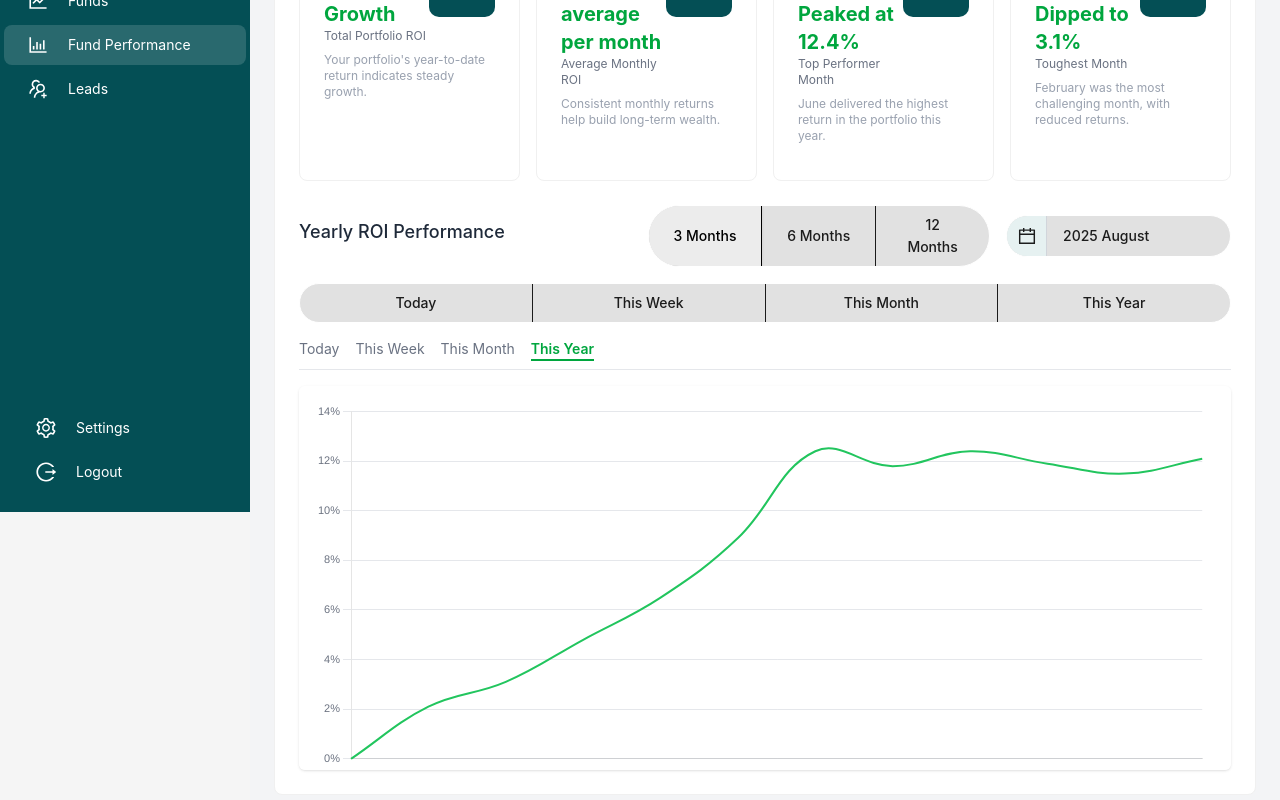
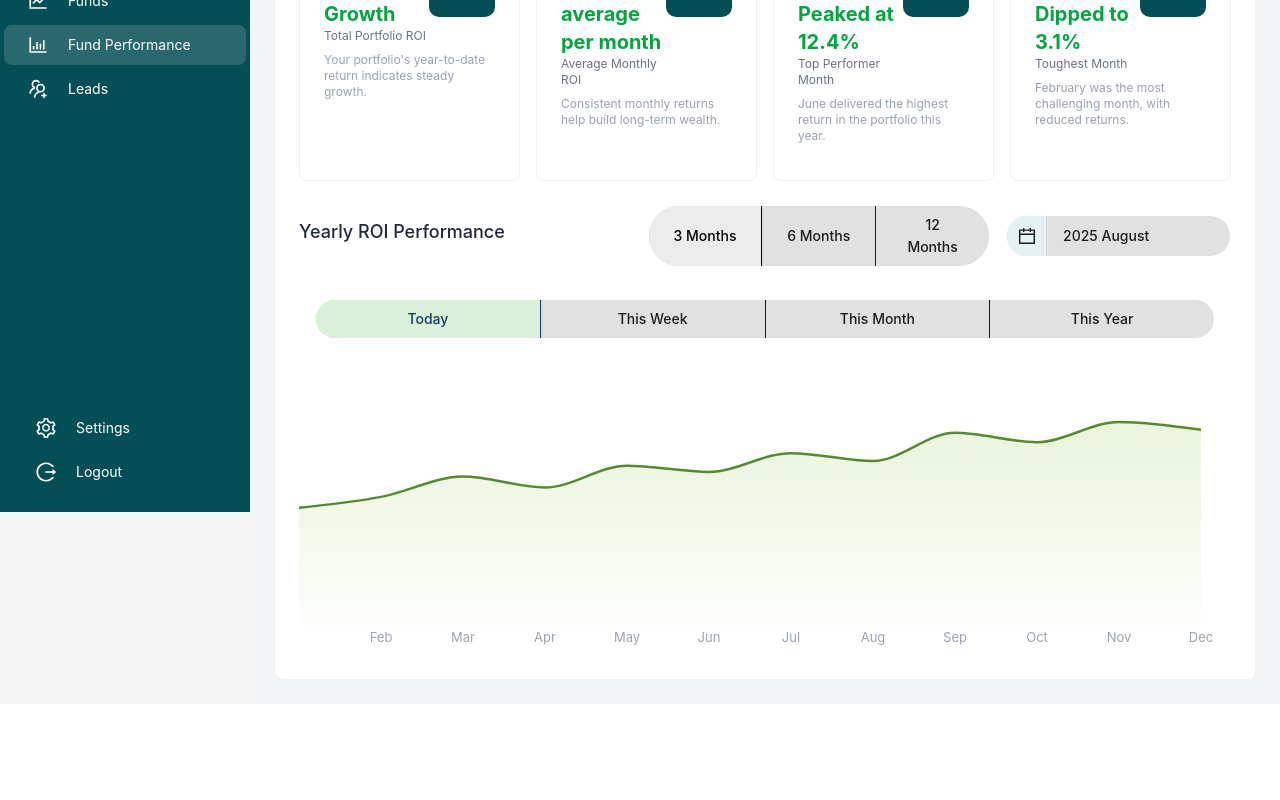
Before and after one commit to ajaykumavat0815/Alteia, a React (Vite) app: page /portfolioROI in a window 1280 px wide. Shown: the part 288-1088 px from the top of the page. After the commit the page ends 992 px from the top, so only its background shows below. Built offline with nearby package versions, Linux system fonts and the light colour scheme.

Commit message:
Add graph css

```diff
--- a/package.json
+++ b/package.json
@@ -17,7 +17,8 @@
     "react-chartjs-2": "^5.3.0",
     "react-dom": "^19.1.1",
     "react-icons": "^5.5.0",
-    "react-router-dom": "^7.9.1"
+    "react-router-dom": "^7.9.1",
+    "recharts": "^3.2.1"
   },
   "devDependencies": {
     "@eslint/js": "^9.35.0",
--- a/src/common/PortfolioChartSection.jsx
+++ b/src/common/PortfolioChartSection.jsx
@@ -33,39 +33,31 @@ const PortfolioChartSection = ({
         </div>
       </div>
 
-      {/* Period Selector */}
-      <div className="mb-4">
-        <TimePeriodSelector
-          defaultDate={selection.date}
-          onSelectionChange={setSelection}
-          periods={periods}
-          periodSelectorWidth="100%"
-          activePeriodTextColor="#14db4cff"
-        />
-      </div>
-
-      {/* Range Filter */}
-      <div className="flex flex-wrap gap-4 mb-4 border-b border-gray-200 pb-2">
-        {rangeFilters.map((label) => (
-          <span
-            key={label}
-            onClick={() => onRangeChange && onRangeChange(label)}
-            className={`text-sm cursor-pointer ${
-              label === activeRange
-                ? "text-green-600 font-semibold border-b-2 border-green-600"
-                : "text-gray-500"
-            }`}
-          >
-            {label}
-          </span>
-        ))}
-      </div>
-
-      {/* Chart */}
-      <div className="w-full h-72 sm:h-80 md:h-96 bg-white p-4 rounded-md shadow-sm overflow-x-auto">
-        <RoiChart roiData={roiData} months={months} />
-      </div>
+      <RoiChart
+        title="Yearly ROI Performance"
+        periods={["Today", "This Week", "This Month", "This Year"]}
+        data={[
+          { month: "Jan", roi: 7.5 },
+          { month: "Feb", roi: 8.2 },
+          { month: "Mar", roi: 9.5 },
+          { month: "Apr", roi: 8.8 },
+          { month: "May", roi: 10.2 },
+          { month: "Jun", roi: 9.8 },
+          { month: "Jul", roi: 11.0 },
+          { month: "Aug", roi: 10.5 },
+          { month: "Sep", roi: 12.3 },
+          { month: "Oct", roi: 11.7 },
+          { month: "Nov", roi: 13.0 },
+          { month: "Dec", roi: 12.5 },
+        ]}
+        xDataKey="month"
+        yDataKey="roi"
+        gradientColor="#8BC34A"
+        lineColor="#558B2F"
+        height={300}
+      />
     </div>
+    // </div>
   );
 };
 
--- a/src/common/RoiChart.jsx
+++ b/src/common/RoiChart.jsx
@@ -1,89 +1,136 @@
-import React from "react";
-import { Line } from "react-chartjs-2";
+import React, { useState } from "react";
 import {
-  Chart as ChartJS,
-  CategoryScale,
-  LinearScale,
-  PointElement,
-  LineElement,
-  Title,
+  AreaChart,
+  Area,
+  XAxis,
+  YAxis,
   Tooltip,
-} from "chart.js";
+  ResponsiveContainer,
+} from "recharts";
+import TimePeriodSelector from "./TimePeriodSelector";
+import { Tabs } from "antd";
 
-ChartJS.register(
-  CategoryScale,
-  LinearScale,
-  PointElement,
-  LineElement,
-  Title,
-  Tooltip
-);
+const RoiChart = ({
+  title = "ROI Chart",
+  data = [],
+  xDataKey = "month",
+  yDataKey = "roi",
+  height = 350,
+  gradientColor = "#9CCC65",
+  lineColor = "#7CB342",
+  periods = ["Today", "This Week", "This Month", "This Year"],
+  defaultPeriod = "Today",
 
-const RoiChart = ({ roiData = [], months = [] }) => {
-  const data = {
-    labels: months,
-    datasets: [
-      {
-        label: "ROI %",
-        data: roiData,
-        borderColor: "#22c55e",
-        backgroundColor: (context) => {
-          const ctx = context.chart.ctx;
-          const gradient = ctx.createLinearGradient(
-            0,
-            0,
-            0,
-            context.chart.height
-          );
-          gradient.addColorStop(0, "rgba(132, 204, 22, 0.5)");
-          gradient.addColorStop(1, "rgba(132, 204, 22, 0.05)");
-          return gradient;
-        },
-        borderWidth: 2,
-        fill: true,
-        tension: 0.4,
-        pointRadius: 0,
-        pointHoverRadius: 6,
-        pointHoverBackgroundColor: "#22c55e",
-        pointHoverBorderColor: "#fff",
-        pointHoverBorderWidth: 2,
-      },
-    ],
+}) => {
+  const [selectedPeriod, setSelectedPeriod] = useState(defaultPeriod);
+
+  const handleSelectionChange = ({ period }) => {
+    setSelectedPeriod(period);
+    // You can filter or fetch data based on the period here
   };
 
-  const options = {
-    responsive: true,
-    maintainAspectRatio: false, // allows height control via parent container
-    plugins: {
-      legend: { display: false },
-      tooltip: {
-        callbacks: {
-          title: (tooltipItems) => tooltipItems[0].label + " 2025",
-          label: (context) => context.parsed.y.toFixed(1) + "% ROI",
-        },
-      },
-    },
-    scales: {
-      x: {
-        grid: { display: false },
-        ticks: { color: "#6b7280", font: { size: 11 } },
-      },
-      y: {
-        beginAtZero: true,
-        max: 14,
-        grid: { color: "#e5e7eb", drawBorder: false },
-        ticks: {
-          color: "#6b7280",
-          font: { size: 11 },
-          callback: (v) => v + "%",
-        },
-      },
-    },
+  const CustomTooltip = ({ active, payload }) => {
+    if (active && payload && payload.length) {
+      const dataPoint = payload[0];
+      const currentIndex = data.findIndex(
+        (d) => d[xDataKey] === dataPoint.payload[xDataKey]
+      );
+      const previousValue =
+        currentIndex > 0 ? data[currentIndex - 1][yDataKey] : null;
+      const change = previousValue ? dataPoint.value - previousValue : null;
+
+      return (
+        <div className="bg-white px-3 py-2 rounded shadow-lg border border-gray-200">
+          <p className="text-sm font-medium text-gray-900">
+            {dataPoint.payload[xDataKey]} — {dataPoint.value.toFixed(1)}%
+            {change !== null && (
+              <span className="text-gray-600">
+                {" "}
+                ({change >= 0 ? "+" : ""}
+                {change.toFixed(1)}% from {data[currentIndex - 1][xDataKey]})
+              </span>
+            )}
+          </p>
+        </div>
+      );
+    }
+    return null;
   };
 
   return (
-    <div className="w-full h-72 sm:h-80 md:h-96">
-      <Line data={data} options={options} />
+    <div className="w-full max-w-6xl mx-auto">
+      <div className="bg-white rounded-lg  overflow-hidden">
+        <div className="p-4">
+          <TimePeriodSelector
+            periods={periods}
+            defaultPeriod={defaultPeriod}
+            onSelectionChange={handleSelectionChange}
+            periodBgColor="#E1E1E1"
+            activePeriodBgColor="#D9F0D9"
+            activePeriodTextColor="#1B386B"
+            periodTextColor="#555555"
+            borderColor="#FFFFFF"
+            periodSelectorWidth="100%"
+          />
+        </div>
+
+        {/* Chart */}
+        <div className="">
+          {/* <h4 className="text-gray-800 text-base font-semibold mb-4">
+            {title} — {selectedPeriod}
+          </h4> */}
+          <ResponsiveContainer width="100%" height={height}>
+            <AreaChart
+              data={data}
+              margin={{ top: 20, right: 30, left: 0, bottom: 0 }}
+            >
+              <defs>
+                <linearGradient id="colorRoi" x1="0" y1="0" x2="0" y2="1">
+                  <stop
+                    offset="5%"
+                    stopColor={gradientColor}
+                    stopOpacity={0.3}
+                  />
+                  <stop
+                    offset="95%"
+                    stopColor={gradientColor}
+                    stopOpacity={0.05}
+                  />
+                </linearGradient>
+              </defs>
+              <XAxis
+                dataKey={xDataKey}
+                axisLine={false}
+                tickLine={false}
+                tick={{ fill: "#9CA3AF", fontSize: 13 }}
+              />
+              <YAxis hide={true} />
+              <Tooltip
+                content={<CustomTooltip />}
+                cursor={{
+                  stroke: gradientColor,
+                  strokeWidth: 1,
+                  strokeDasharray: "3 3",
+                }}
+              />
+              <Area
+                type="monotone"
+                dataKey={yDataKey}
+                stroke={lineColor}
+                strokeWidth={2.5}
+                fill="url(#colorRoi)"
+                dot={false}
+                activeDot={{
+                  r: 5,
+                  fill: lineColor,
+                  strokeWidth: 2,
+                  stroke: "#fff",
+                }}
+              />
+            </AreaChart>
+          </ResponsiveContainer>
+        </div>
+      </div>
     </div>
   );
 };
```
Also changed, not shown: 1 other file (tests, documents, lock files or other folders).
